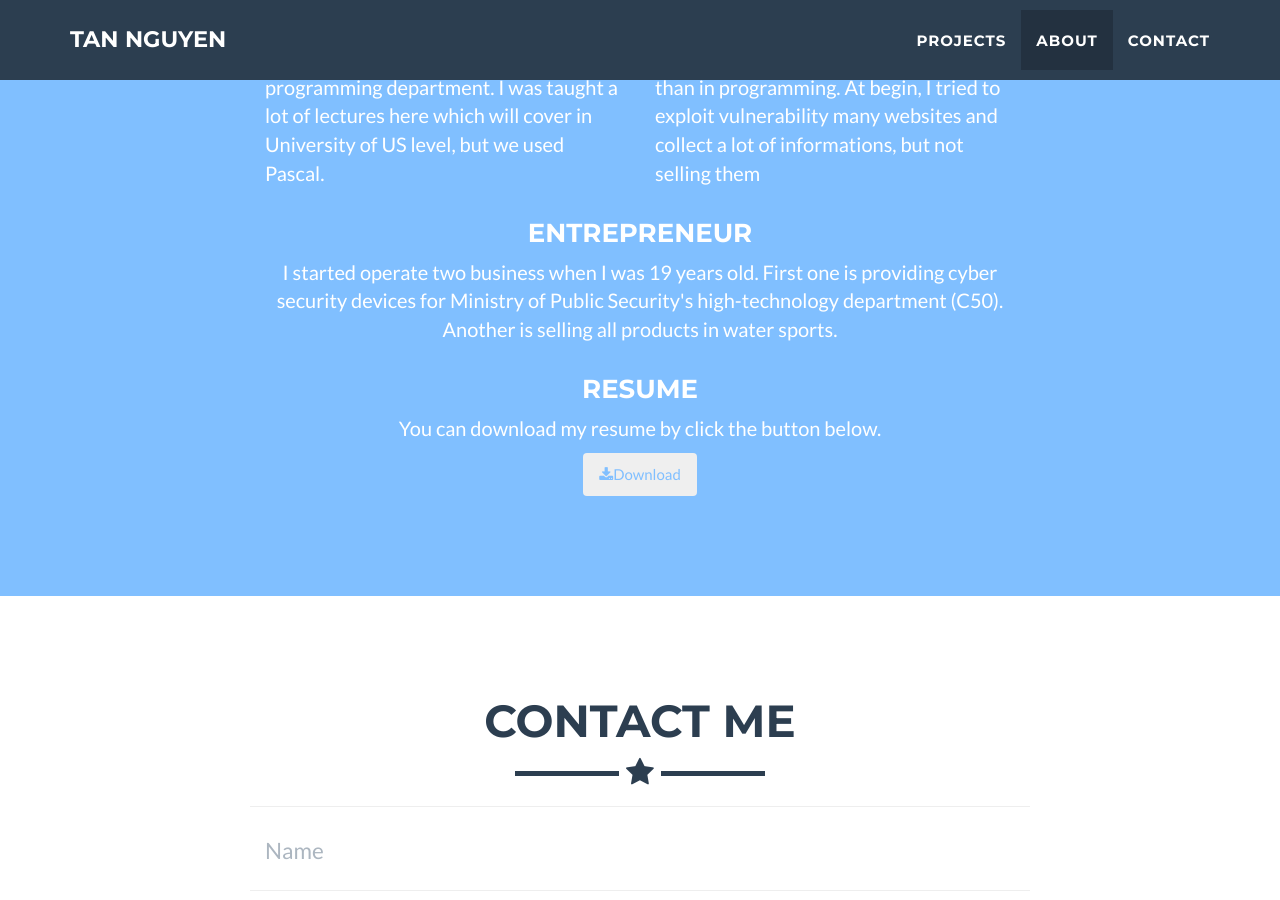
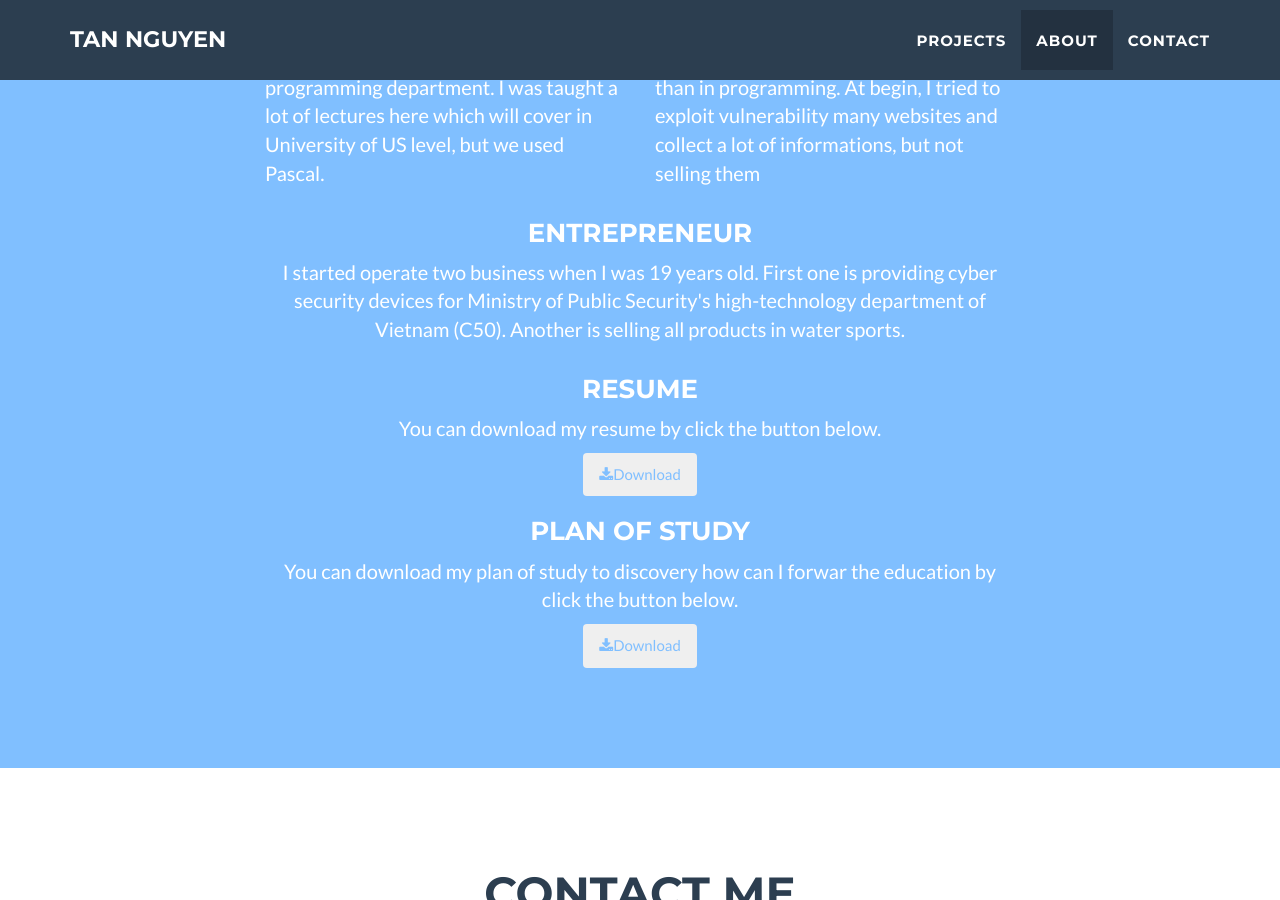
Before and after one commit to tannguyencanh/tannguyencanh.github.io, a Jekyll site: the page built from index.html, in a window 1280 px wide and 900 px high, scrolled down 2088 px. Built offline with Jekyll 4.4.1, drawn with Linux system fonts in a browser that asks for light colours.

Commit message:
Update about.html

```diff
--- a/_includes/about.html
+++ b/_includes/about.html
@@ -21,7 +21,7 @@
                 </div>
                 <div class="col-lg-8 col-lg-offset-2 text-center">
                     <h3>Entrepreneur</h3>
-                    <p>I started operate two business when I was 19 years old. First one is providing cyber security devices for Ministry of Public Security's high-technology department (C50). Another is selling all products in water sports.</p>
+                    <p>I started operate two business when I was 19 years old. First one is providing cyber security devices for Ministry of Public Security's high-technology department of Vietnam (C50). Another is selling all products in water sports.</p>
                 </div>
                 <div class="col-lg-8 col-lg-offset-2 text-center">
                     <h3>Resume</h3>
@@ -30,6 +30,13 @@
 		         <button class="btn"><i class="fa fa-download"></i>Download</button>
 		    </a>
                 </div>
+		<div class="col-lg-8 col-lg-offset-2 text-center">
+                    <h3>Plan of Study</h3>
+                    <p>You can download my plan of study to discovery how can I forwar the education by click the button below.</p>
+		    <a href="https://drive.google.com/uc?export=download&id=1iwrJzdQJaS4PR24mxaYeI9x2DDhYVKYZ">
+		         <button class="btn"><i class="fa fa-download"></i>Download</button>
+		    </a>
+                </div>
             </div>
         </div>
     </section>
```
